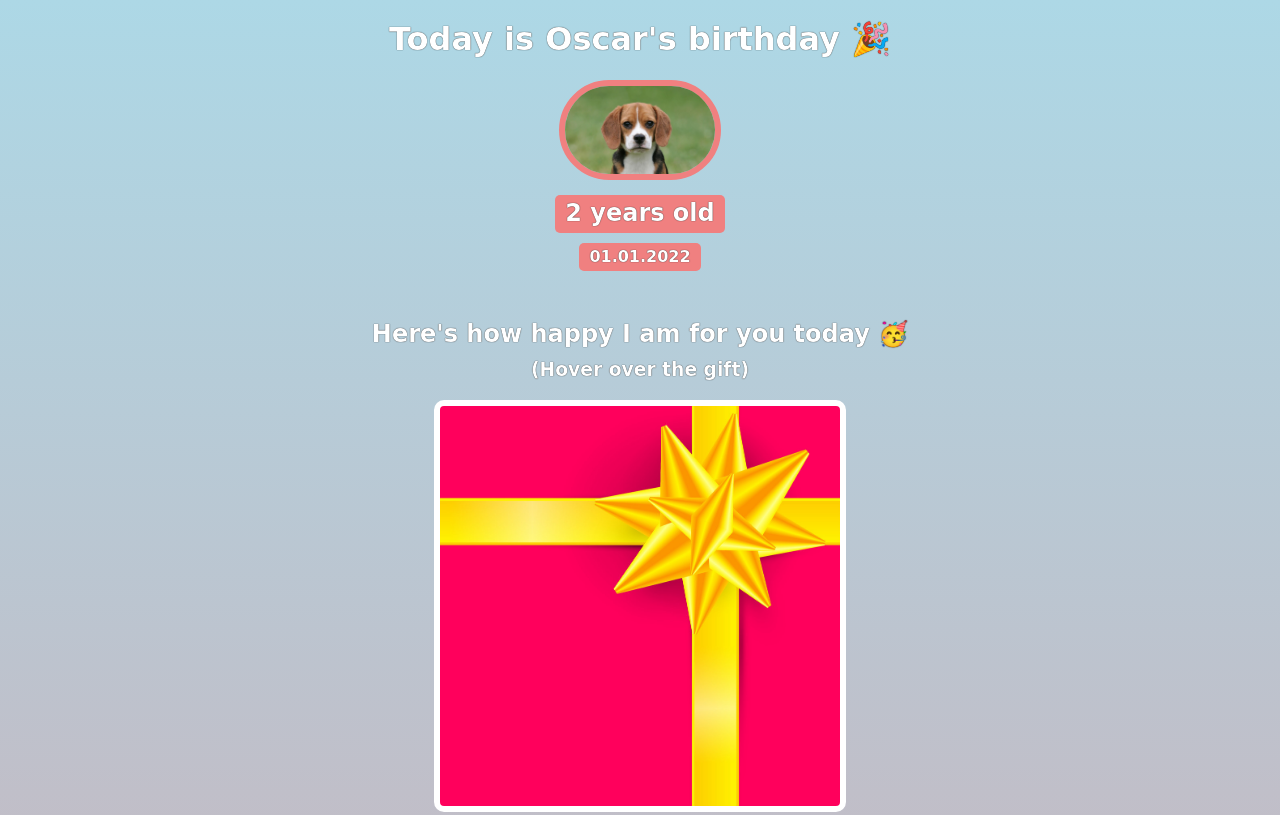
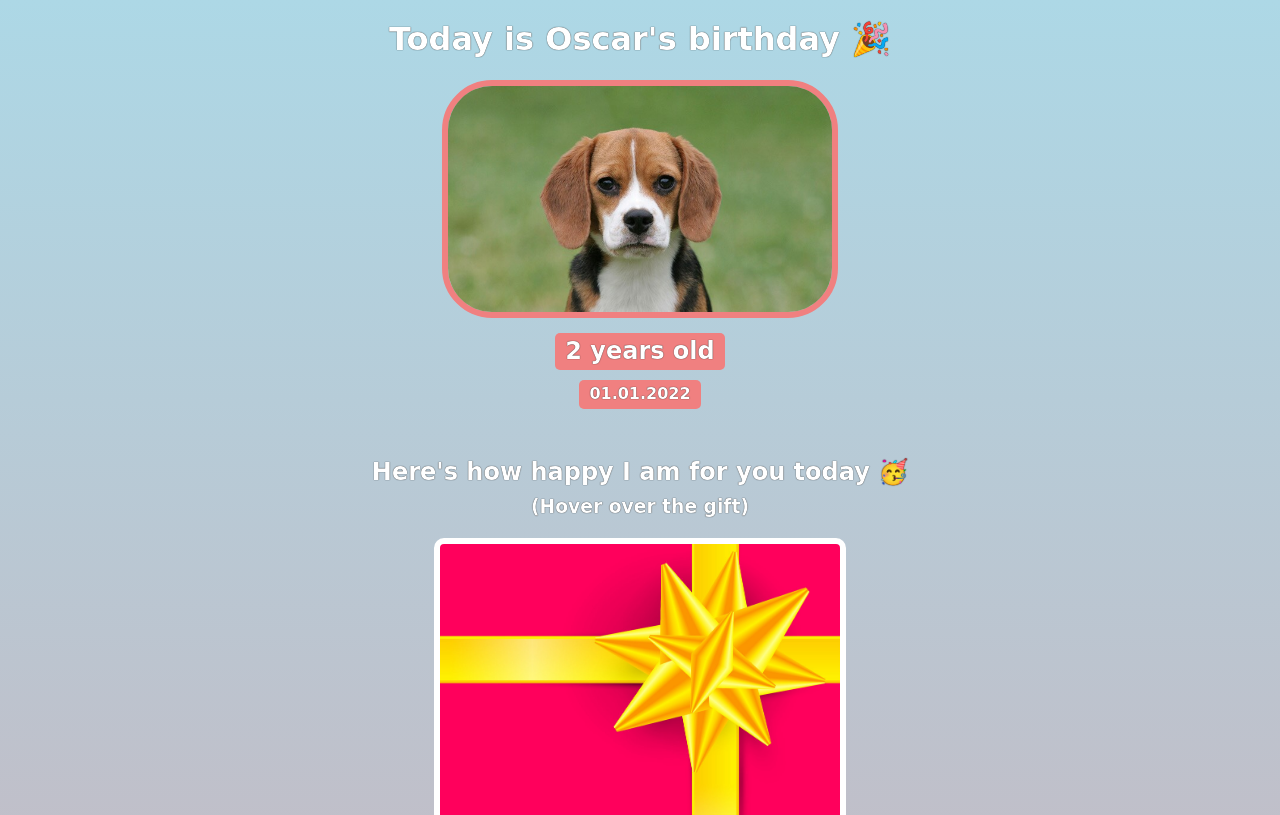
Before and after one commit to wmurphy-collabstar/bday-page, a plain HTML site: page index.html in a window 1280 px wide. Shown: the top 815 px of the page. Drawn offline with nearby package versions, Linux system fonts and the light colour scheme; a web font is replaced by a local one.

Commit message:
Update styles.css

```diff
--- a/styles.css
+++ b/styles.css
@@ -10,7 +10,7 @@ h1, h2, h3, h4, p {
 }
 
 #bff-img {
-    width: 150px;
+    width: 30%;
     border-radius: 50px;
     border: 6px solid lightcoral;
     margin-bottom: 10px;
```
